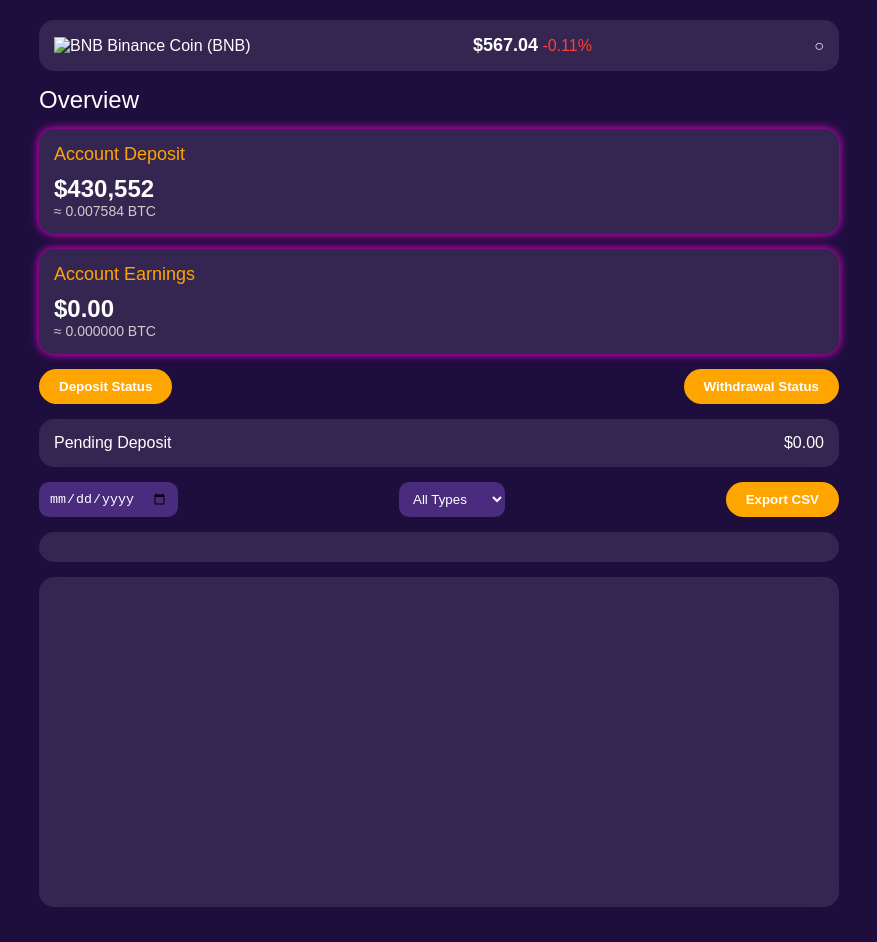
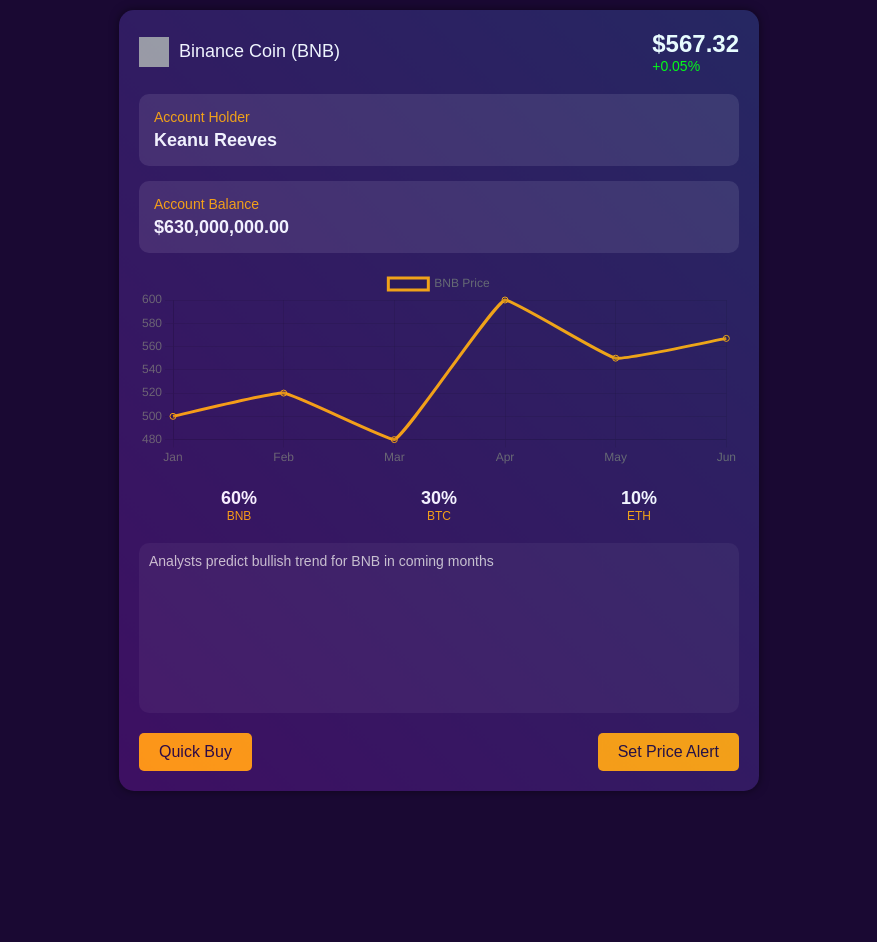
Before and after one commit to Wuzaar-banga/Crypto-dashboard, a plain HTML site: page index.html in a window 1280 px wide. Shown: the whole page, without its empty margins (201-1078 px from the left). After the commit the page ends 800 px from the top, so only its background shows below. Drawn offline with nearby package versions, Linux system fonts and the light colour scheme; grey boxes are pictures that could not be loaded.

Commit message:
Update index.html

```diff
--- a/index.html
+++ b/index.html
@@ -3,292 +3,378 @@
 <head>
     <meta charset="UTF-8">
     <meta name="viewport" content="width=device-width, initial-scale=1.0">
-    <title>Advanced Crypto Dashboard</title>
-    <script src="https://cdnjs.cloudflare.com/ajax/libs/gsap/3.11.4/gsap.min.js"></script>
+    <title>Interactive Crypto Dashboard for Keanu Reeves</title>
     <script src="https://cdn.jsdelivr.net/npm/chart.js"></script>
+    <script src="https://cdn.jsdelivr.net/npm/sortablejs@latest/Sortable.min.js"></script>
     <style>
         body {
             font-family: Arial, sans-serif;
-            background-color: #1e0e3e;
+            background-color: #1a0933;
+            display: flex;
+            justify-content: center;
+            align-items: center;
+            height: 100vh;
             margin: 0;
+            color: #fff;
+        }
+        .widget {
+            background-color: #2a1152;
+            border-radius: 15px;
             padding: 20px;
-            color: white;
-            overflow-x: hidden;
-        }
-        .container {
-            max-width: 800px;
-            margin: 0 auto;
-            position: relative;
-        }
-        .ticker, .card, .status-bar, .history-card, .chart-container {
-            background: rgba(255, 255, 255, 0.1);
-            backdrop-filter: blur(10px);
-            border-radius: 15px;
-            padding: 15px;
-            margin-bottom: 15px;
+            box-shadow: 0 0 10px rgba(0,0,0,0.5);
             position: relative;
             overflow: hidden;
+            width: 90%;
+            max-width: 600px;
         }
-        .ticker {
+        .bg-animation {
+            position: absolute;
+            top: 0;
+            left: 0;
+            right: 0;
+            bottom: 0;
+            background: linear-gradient(45deg, #ff00ff, #00ffff);
+            opacity: 0.1;
+            animation: bg-animation 10s infinite alternate;
+        }
+        @keyframes bg-animation {
+            0% { transform: scale(1); }
+            100% { transform: scale(1.1); }
+        }
+        .header {
             display: flex;
             justify-content: space-between;
             align-items: center;
+            margin-bottom: 20px;
         }
-        .ticker img {
-            width: 24px;
-            height: 24px;
+        .coin-info {
+            display: flex;
+            align-items: center;
         }
-        .ticker .price {
+        .coin-icon {
+            width: 30px;
+            height: 30px;
+            margin-right: 10px;
+        }
+        .coin-name {
+            font-size: 18px;
+        }
+        .coin-price {
+            font-size: 24px;
+            font-weight: bold;
+        }
+        .change {
+            font-size: 14px;
+            color: #00ff00;
+        }
+        .card {
+            background-color: rgba(255,255,255,0.1);
+            border-radius: 10px;
+            padding: 15px;
+            margin-bottom: 15px;
+        }
+        .card-title {
+            font-size: 14px;
+            color: #ffa500;
+            margin-bottom: 5px;
+        }
+        .card-value {
             font-size: 18px;
             font-weight: bold;
         }
-        .ticker .change {
-            color: #ff4136;
+        .chart-container {
+            height: 200px;
+            margin-bottom: 20px;
         }
-        .overview {
-            font-size: 24px;
-            margin-bottom: 15px;
+        .news-feed {
+            height: 150px;
+            overflow-y: auto;
+            background-color: rgba(255, 255, 255, 0.05);
+            border-radius: 10px;
+            padding: 10px;
+            margin-top: 20px;
         }
-        .card {
-            animation: glowingBorder 6s linear infinite;
+        .news-item {
+            margin-bottom: 10px;
+            font-size: 14px;
+            color: #ccc;
         }
-        @keyframes glowingBorder {
-            0% { box-shadow: 0 0 10px #ff00de; }
-            33% { box-shadow: 0 0 10px #00ffff; }
-            66% { box-shadow: 0 0 10px #ff00de; }
-            100% { box-shadow: 0 0 10px #ff00de; }
+        .portfolio-breakdown {
+            display: flex;
+            justify-content: space-around;
+            margin-top: 20px;
         }
-        .card-title {
-            color: #ffa500;
+        .portfolio-item {
+            text-align: center;
+            color: #fff;
+        }
+        .portfolio-value {
             font-size: 18px;
-            margin-bottom: 10px;
-        }
-        .card-value {
-            font-size: 24px;
             font-weight: bold;
         }
-        .card-subvalue {
-            font-size: 14px;
-            color: #ccc;
+        .portfolio-name {
+            font-size: 12px;
+            color: #ffa500;
+        }
+        .draggable {
+            cursor: move;
+        }
+        .modal {
+            display: none;
+            position: fixed;
+            z-index: 1;
+            left: 0;
+            top: 0;
+            width: 100%;
+            height: 100%;
+            overflow: auto;
+            background-color: rgba(0,0,0,0.4);
+        }
+        .modal-content {
+            background-color: #2a1152;
+            margin: 15% auto;
+            padding: 20px;
+            border: 1px solid #888;
+            width: 80%;
+            max-width: 500px;
+            border-radius: 15px;
+            color: #fff;
+        }
+        .close {
+            color: #aaa;
+            float: right;
+            font-size: 28px;
+            font-weight: bold;
+            cursor: pointer;
+        }
+        .close:hover,
+        .close:focus {
+            color: #fff;
+            text-decoration: none;
+            cursor: pointer;
+        }
+        #alertPrice {
+            width: 100%;
+            padding: 5px;
+            margin-top: 10px;
+        }
+        #setAlertBtn {
+            margin-top: 10px;
+            background-color: #ffa500;
+            border: none;
+            color: #1a0933;
+            padding: 10px 20px;
+            text-align: center;
+            text-decoration: none;
+            display: inline-block;
+            font-size: 16px;
+            border-radius: 5px;
+            cursor: pointer;
         }
         .buttons {
             display: flex;
             justify-content: space-between;
-            margin-bottom: 15px;
+            margin-top: 20px;
         }
-        .button {
+        .btn {
             background-color: #ffa500;
             border: none;
-            color: white;
+            color: #1a0933;
             padding: 10px 20px;
-            border-radius: 20px;
-            font-weight: bold;
+            text-align: center;
+            text-decoration: none;
+            display: inline-block;
+            font-size: 16px;
+            border-radius: 5px;
             cursor: pointer;
-        }
-        .status-bar {
-            display: flex;
-            justify-content: space-between;
-        }
-        .floating-dots {
-            position: fixed;
-            top: 0;
-            left: 0;
-            width: 100%;
-            height: 100%;
-            pointer-events: none;
-            z-index: -1;
-        }
-        .dot {
-            position: absolute;
-            border-radius: 50%;
-            opacity: 0.5;
-            animation: float 10s infinite ease-in-out;
-        }
-        @keyframes float {
-            0%, 100% { transform: translateY(0); }
-            50% { transform: translateY(-20px); }
-        }
-        .history-card {
-            max-height: 300px;
-            overflow-y: auto;
-        }
-        .transaction {
-            display: flex;
-            justify-content: space-between;
-            padding: 10px 0;
-            border-bottom: 1px solid rgba(255,255,255,0.1);
-        }
-        .filters {
-            display: flex;
-            justify-content: space-between;
-            margin-bottom: 15px;
-        }
-        .filter {
-            background-color: #4a2b7e;
-            border: none;
-            color: white;
-            padding: 5px 10px;
-            border-radius: 10px;
-        }
-        .chart-container {
-            height: 300px;
         }
     </style>
 </head>
 <body>
-    <div class="floating-dots"></div>
-    <div class="container">
-        <div class="ticker">
-            <div>
-                <img src="bnb_logo.png" alt="BNB"> Binance Coin (BNB)
+    <div class="widget" id="dashboard">
+        <div class="bg-animation"></div>
+
+        <div class="draggable">
+            <div class="header">
+                <div class="coin-info">
+                    <img src="https://cryptologos.cc/logos/binance-coin-bnb-logo.png" alt="BNB" class="coin-icon">
+                    <span class="coin-name">Binance Coin (BNB)</span>
+                </div>
+                <div>
+                    <div class="coin-price">$567.04</div>
+                    <div class="change">-0.11%</div>
+                </div>
             </div>
-            <div>
-                <span class="price">$567.04</span>
-                <span class="change">-0.11%</span>
+        </div>
+
+        <div class="draggable">
+            <div class="card">
+                <div class="card-title">Account Holder</div>
+                <div class="card-value">Keanu Reeves</div>
             </div>
-            <div>○</div>
         </div>
-        <div class="overview">Overview</div>
-        <div class="card">
-            <div class="card-title">Account Deposit</div>
-            <div class="card-value">$430,552</div>
-            <div class="card-subvalue">≈ 0.007584 BTC</div>
+
+        <div class="draggable">
+            <div class="card">
+                <div class="card-title">Account Balance</div>
+                <div class="card-value">$630,000,000.00</div>
+            </div>
         </div>
-        <div class="card">
-            <div class="card-title">Account Earnings</div>
-            <div class="card-value">$0.00</div>
-            <div class="card-subvalue">≈ 0.000000 BTC</div>
+
+        <div class="draggable">
+            <div class="chart-container">
+                <canvas id="priceChart"></canvas>
+            </div>
         </div>
+
+        <div class="draggable">
+            <div class="portfolio-breakdown">
+                <div class="portfolio-item">
+                    <div class="portfolio-value">60%</div>
+                    <div class="portfolio-name">BNB</div>
+                </div>
+                <div class="portfolio-item">
+                    <div class="portfolio-value">30%</div>
+                    <div class="portfolio-name">BTC</div>
+                </div>
+                <div class="portfolio-item">
+                    <div class="portfolio-value">10%</div>
+                    <div class="portfolio-name">ETH</div>
+                </div>
+            </div>
+        </div>
+
+        <div class="draggable">
+            <div class="news-feed" id="newsFeed">
+                <!-- News items will be dynamically added here -->
+            </div>
+        </div>
+
         <div class="buttons">
-            <button class="button">Deposit Status</button>
-            <button class="button">Withdrawal Status</button>
+            <button class="btn" id="quickBuyBtn">Quick Buy</button>
+            <button class="btn" id="setPriceAlertBtn">Set Price Alert</button>
         </div>
-        <div class="status-bar">
-            <span>Pending Deposit</span>
-            <span>$0.00</span>
-        </div>
-        <div class="filters">
-            <input type="date" class="filter" id="date-filter">
-            <select class="filter" id="type-filter">
-                <option value="all">All Types</option>
-                <option value="deposit">Deposit</option>
-                <option value="withdrawal">Withdrawal</option>
-            </select>
-            <button class="button" id="export-btn">Export CSV</button>
-        </div>
-        <div class="history-card" id="transaction-history">
-            <!-- Transactions will be dynamically added here -->
-        </div>
-        <div class="chart-container">
-            <canvas id="transactionChart"></canvas>
+    </div>
+
+    <div id="alertModal" class="modal">
+        <div class="modal-content">
+            <span class="close">&times;</span>
+            <h2>Set Price Alert</h2>
+            <p>Enter the price at which you want to be alerted:</p>
+            <input type="number" id="alertPrice" placeholder="Enter price">
+            <button id="setAlertBtn">Set Alert</button>
         </div>
     </div>
 
     <script>
-        // Create floating dots
-        function createDot() {
-            const dot = document.createElement('div');
-            dot.classList.add('dot');
-            dot.style.width = Math.random() * 10 + 5 + 'px';
-            dot.style.height = dot.style.width;
-            dot.style.left = Math.random() * 100 + '%';
-            dot.style.top = Math.random() * 100 + '%';
-            dot.style.background = Math.random() > 0.5 ? '#ffa500' : '#00ffa0';
-            document.querySelector('.floating-dots').appendChild(dot);
-        }
-
-        for (let i = 0; i < 50; i++) {
-            createDot();
-        }
-
-        // Animate cards
-        gsap.to('.card', {
-            duration: 2,
-            boxShadow: '0 0 20px #00ffff',
-            repeat: -1,
-            yoyo: true
-        });
-
-        // Mock transaction data
-        const transactions = [
-            { date: '2023-07-01', type: 'deposit', amount: 1000 },
-            { date: '2023-07-05', type: 'withdrawal', amount: -500 },
-            { date: '2023-07-10', type: 'deposit', amount: 1500 },
-            { date: '2023-07-15', type: 'deposit', amount: 2000 },
-            { date: '2023-07-20', type: 'withdrawal', amount: -1000 },
-        ];
-
-        // Function to display transactions
-        function displayTransactions(filteredTransactions) {
-            const historyContainer = document.getElementById('transaction-history');
-            historyContainer.innerHTML = '';
-            filteredTransactions.forEach(transaction => {
-                const transactionElement = document.createElement('div');
-                transactionElement.className = 'transaction';
-                transactionElement.innerHTML = `
-                    <span>${transaction.date}</span>
-                    <span>${transaction.type}</span>
-                    <span>$${Math.abs(transaction.amount)}</span>
-                `;
-                historyContainer.appendChild(transactionElement);
-            });
-        }
-
-        // Initialize display
-        displayTransactions(transactions);
-
-        // Filter functionality
-        document.getElementById('date-filter').addEventListener('change', filterTransactions);
-        document.getElementById('type-filter').addEventListener('change', filterTransactions);
-
-        function filterTransactions() {
-            const dateFilter = document.getElementById('date-filter').value;
-            const typeFilter = document.getElementById('type-filter').value;
-
-            const filteredTransactions = transactions.filter(transaction => {
-                return (!dateFilter || transaction.date >= dateFilter) &&
-                       (typeFilter === 'all' || transaction.type === typeFilter);
-            });
-
-            displayTransactions(filteredTransactions);
-            updateChart(filteredTransactions);
-        }
-
-        // Export functionality
-        document.getElementById('export-btn').addEventListener('click', exportCSV);
-
-        function exportCSV() {
-            let csv = 'Date,Type,Amount\n';
-            transactions.forEach(transaction => {
-                csv += `${transaction.date},${transaction.type},${transaction.amount}\n`;
-            });
-
-            const blob = new Blob([csv], { type: 'text/csv;charset=utf-8;' });
-            const link = document.createElement("a");
-            if (link.download !== undefined) {
-                const url = URL.createObjectURL(blob);
-                link.setAttribute("href", url);
-                link.setAttribute("download", "transaction_history.csv");
-                link.style.visibility = 'hidden';
-                document.body.appendChild(link);
-                link.click();
-                document.body.removeChild(link);
-            }
-        }
-
-        // Chart functionality
-        const ctx = document.getElementById('transactionChart').getContext('2d');
-        let chart = new Chart(ctx, {
+        // Price chart
+        const ctx = document.getElementById('priceChart').getContext('2d');
+        new Chart(ctx, {
             type: 'line',
             data: {
-                labels: transactions.map(t => t.date),
+                labels: ['Jan', 'Feb', 'Mar', 'Apr', 'May', 'Jun'],
                 datasets: [{
-                    label: 'Transaction Amount',
-                    data: transactions.map(t => t.amount),
+                    label: 'BNB Price',
+                    data: [500, 520, 480, 600, 550, 567],
                     borderColor: '#ffa500',
                     tension: 0.1
                 }]
             },
             options: {
                 responsive: true,
-                scales
+                maintainAspectRatio: false,
+                scales: {
+                    y: {
+                        beginAtZero: false
+                    }
+                }
+            }
+        });
+
+        // Make dashboard items draggable
+        new Sortable(document.getElementById('dashboard'), {
+            animation: 150,
+            ghostClass: 'blue-background-class'
+        });
+
+        // Simulated real-time price updates
+        function updatePrice() {
+            const priceElement = document.querySelector('.coin-price');
+            const changeElement = document.querySelector('.change');
+            const currentPrice = parseFloat(priceElement.textContent.slice(1));
+            const newPrice = currentPrice + (Math.random() - 0.5) * 2;
+            const changePercent = ((newPrice - currentPrice) / currentPrice) * 100;
+
+            priceElement.textContent = `$${newPrice.toFixed(2)}`;
+            changeElement.textContent = `${changePercent > 0 ? '+' : ''}${changePercent.toFixed(2)}%`;
+            changeElement.style.color = changePercent >= 0 ? '#00ff00' : '#ff4136';
+        }
+
+        setInterval(updatePrice, 5000);
+
+        // News feed
+        const newsItems = [
+            "BNB price surges as Binance announces new partnerships",
+            "Crypto market sees increased volatility amid regulatory news",
+            "Analysts predict bullish trend for BNB in coming months",
+            "New DeFi project launches on Binance Smart Chain"
+        ];
+
+        function addNewsItem() {
+            const newsFeed = document.getElementById('newsFeed');
+            const newsItem = document.createElement('div');
+            newsItem.classList.add('news-item');
+            newsItem.textContent = newsItems[Math.floor(Math.random() * newsItems.length)];
+            newsFeed.prepend(newsItem);
+
+            if (newsFeed.children.length > 5) {
+                newsFeed.removeChild(newsFeed.lastChild);
+            }
+        }
+
+        setInterval(addNewsItem, 10000);
+        addNewsItem(); // Add initial news item
+
+        // Price alert modal
+        const modal = document.getElementById("alertModal");
+        const btn = document.getElementById("setPriceAlertBtn");
+        const span = document.getElementsByClassName("close")[0];
+        const setAlertBtn = document.getElementById("setAlertBtn");
+
+        btn.onclick = function() {
+            modal.style.display = "block";
+        }
+
+        span.onclick = function() {
+            modal.style.display = "none";
+        }
+
+        window.onclick = function(event) {
+            if (event.target == modal) {
+                modal.style.display = "none";
+            }
+        }
+
+        setAlertBtn.onclick = function() {
+            const alertPrice = document.getElementById("alertPrice").value;
+            alert(`Price alert set for $${alertPrice}`);
+            modal.style.display = "none";
+        }
+
+        // Quick Buy functionality (mock)
+        document.getElementById("quickBuyBtn").addEventListener("click", function() {
+            alert("Quick Buy feature - Implement actual trading logic here");
+        });
+
+        // Simulated real-time updates for account balance
+        function updateBalance() {
+            const balanceElement = document.querySelector('.card-value');
+            const currentBalance = parseFloat(balanceElement.textContent.replace(/[^0-9.-]+/g,""));
+            const newBalance = currentBalance + (Math.random() - 0.5) * 1000000;
+            balanceElement.textContent = `$${newBalance.toFixed(2)}`;
+        }
+
+        setInterval(updateBalance, 10000);
+    </script>
+</body>
+</html>
```
